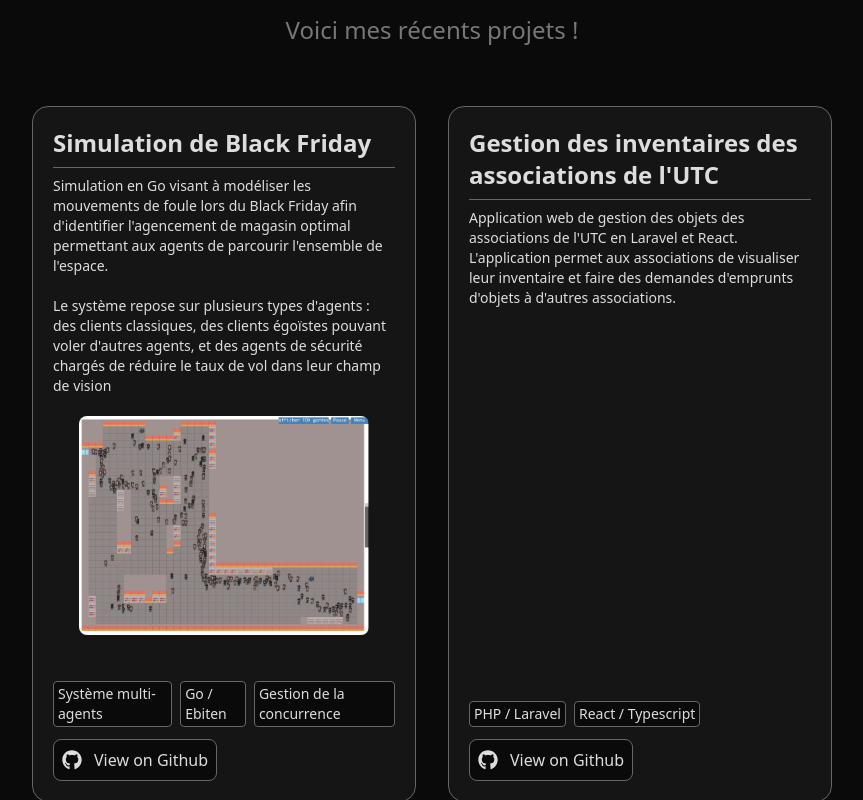
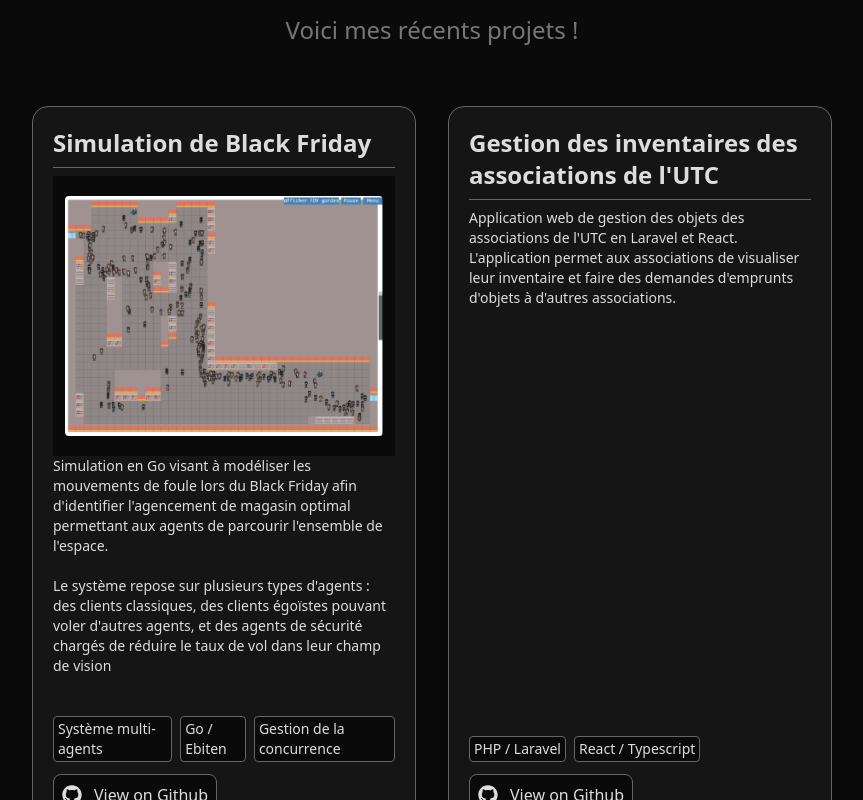
Before and after one commit to Ouistitive/portfolio, a React (Vite) app: page /portfolio/ in a window 1280 px wide. Shown: the part 1660-2460 px from the top of the page, without its empty margins (208-1071 px from the left). Built offline with nearby package versions, Linux system fonts and the light colour scheme.

Commit message:
change card image

```diff
--- a/src/components/business/ProjectCard.tsx
+++ b/src/components/business/ProjectCard.tsx
@@ -24,14 +24,16 @@ export function ProjectCard({
 			<div>
 				<p className="font-bold text-2xl">{title}</p>
 				<hr className="my-2 text-border" />
+				{preview ? (
+					<div className="md-5 flex h-70 justify-center rounded-bg bg-bg-surface">
+						<ImageFullscreen
+							src={preview}
+							alt={"Image"}
+							className="flex h-60 items-center justify-center overflow-hidden rounded bg-bg-surface"
+						/>
+					</div>
+				) : null}
 				<p className="whitespace-pre-line text-sm">{description}</p>
-				{preview ? (
-					<ImageFullscreen
-						src={preview}
-						alt={"Image"}
-						className="mx-auto mt-5 w-[85%] rounded-lg"
-					/>
-				) : null}
 			</div>
 
 			<footer className="mt-auto flex flex-col flex-wrap gap-3">
--- a/src/components/generics/ImageFullscreen.tsx
+++ b/src/components/generics/ImageFullscreen.tsx
@@ -81,7 +81,7 @@ export default function ImageFullscreen({
 					<img
 						src={src}
 						alt={alt}
-						className={`block object-cover ${className}`}
+						className={`block max-h-fit max-w-fit object-contain ${className}`}
 					/>
 				</button>
 			</Dialog.Trigger>
```
